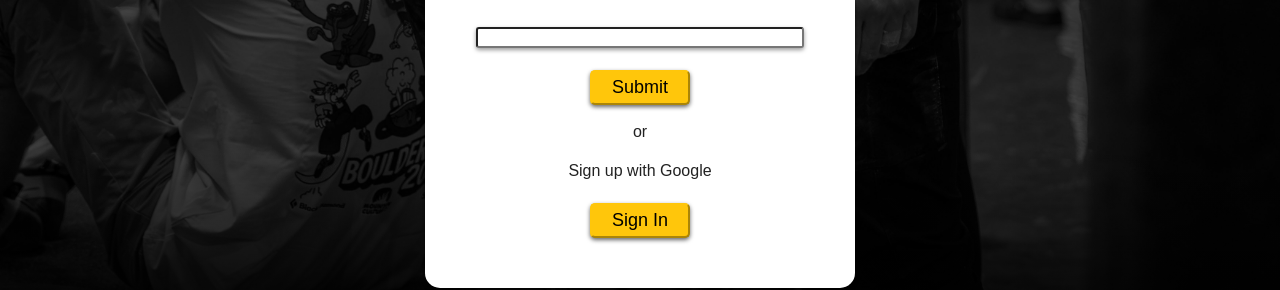
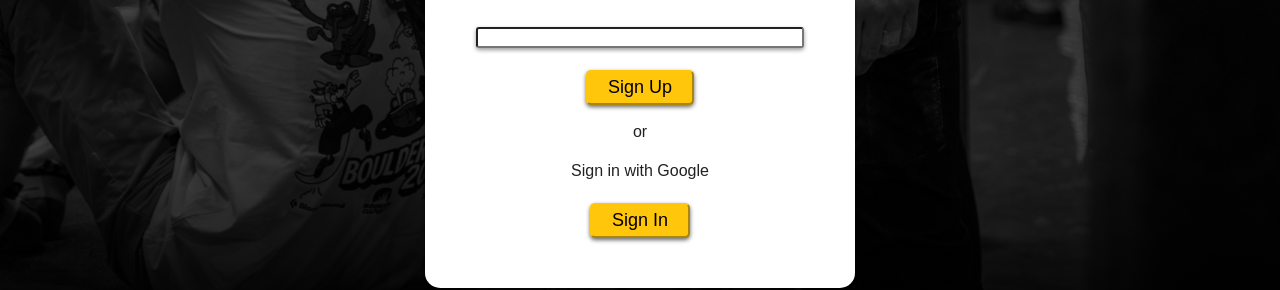
Before and after one commit to quentin-h-chen/betabase, a React (Vite) app in the folder client/: page /register in a window 1280 px wide. Shown: the part 445-735 px from the top of the page. Built offline with nearby package versions, Linux system fonts and the light colour scheme; no server answers; a web font is replaced by a local one.

Commit message:
Replace alerts with built in messages in signup/signin page

```diff
--- a/client/src/pages/Login.css
+++ b/client/src/pages/Login.css
@@ -83,6 +83,12 @@
     .sign-in-label {
         text-align: center;
     }
+
+    .login-error-message {
+        font-size: 14px;
+        text-align: center;
+        margin-top: 0;
+    }
 }
 
 @media (max-width: 390px) {
--- a/client/src/pages/Login.jsx
+++ b/client/src/pages/Login.jsx
@@ -15,9 +15,10 @@ import { useNavigate } from 'react-router-dom';
  */
 
 export default function Login() {
-    // State variables for username and password
+    // State variables for username, password, and errors
     const [user, setUser] = useState("");
     const [pass, setPass] = useState("");
+    const [error, setError] = useState("");
 
     // React Router hook for navigation
     const navigate = useNavigate();
@@ -40,27 +41,28 @@ export default function Login() {
      * Unsucessful: displays error message
      */
     const submitHandler = async() => {
+        setError("");
         try {
             await signInWithEmailAndPassword(auth, user, pass);
             navigate('/home')
         } catch (err) {
             if (err.code === "auth/invalid-email") {
-                alert("Please enter a valid email address.")
+                setError("Please enter a valid email address.");
             }
             else if (err.code === "auth/user-not-found") {
-                alert("No account found with this email.")
+                setError("No account found with this email.");
             }
             else if (err.code === "auth/wrong-password") {
-                alert("Incorrect password. Please try again.")
+                setError("Incorrect password. Please try again.");
             }
             else if (err.code === "auth/too-many-requests") {
-                alert("Too many attempts. Please try again later.")
+                setError("Too many attempts. Try again later.");
             }
             else if (err.code === "auth/invalid-credential") {
-                alert("Email or password is incorrect.")
+                setError("Email or password is incorrect.");
             }
             else {
-                alert("Sign in failed: " + err.message)
+                setError("Sign in failed: " + err.message);
             }
         }
     }
@@ -75,8 +77,11 @@ export default function Login() {
                     <p>Password: </p>
                     <input value={pass} onChange={setPassHandler} />
                 </div>
+
+                {error && <p className='login-error-message'>{error}</p>}
+
                 <div className='seperator-block'>
-                    <button onClick={submitHandler} className='submit-button'>Submit</button>
+                    <button onClick={submitHandler} className='submit-button'>Sign In</button>
                     <p className='or-text'>or</p>
                     <p className='sign-in-text'>Sign in with Google</p>
                 </div>
--- a/client/src/pages/Register.css
+++ b/client/src/pages/Register.css
@@ -87,6 +87,12 @@
     .email-password-container p {
         margin-bottom: 5px;
     }
+
+    .register-error-message {
+        font-size: 14px;
+        text-align: center;
+        margin-top: 0;
+    }
 }
 
 @media (max-width: 390px) {
--- a/client/src/pages/Register.jsx
+++ b/client/src/pages/Register.jsx
@@ -3,6 +3,7 @@ import { useState } from 'react';
 import { createUserWithEmailAndPassword } from 'firebase/auth';
 import { auth } from '../firebase/firebaseConfig';
 import GoogleSignIn from '../components/GoogleSignIn';
+import { useNavigate } from 'react-router-dom';
 
 /**
  * Register Page
@@ -13,8 +14,10 @@ import GoogleSignIn from '../components/GoogleSignIn';
 
 export default function Register() {
     // State variables for user email, password, and errors in registration
-    const [user, setUser] = useState("")
-    const [pass, setPass] = useState("")
+    const [user, setUser] = useState("");
+    const [pass, setPass] = useState("");
+    const [error, setError] = useState("");
+    const navigate = useNavigate();
 
     /**
      * Handles user email input change and updates user state
@@ -34,21 +37,22 @@ export default function Register() {
      * Firebase throws error
      */
     const submitHandler = async () => {
+        setError("");
         try {
             await createUserWithEmailAndPassword(auth, user, pass);
-            alert("You have been registered successfully!");
+            navigate('/home');
         } catch (err) {
             if (err.code === "auth/email-already-in-use") {
-                alert("This email is already registered. Please try logging in.");
+                setError("This email is already registered.");
             }
             else if (err.code === "auth/invalid-email") {
-                alert("Invalid email. Please enter a valid email.");
+                setError("Invalid email. Please enter a valid email.");
             }
             else if (err.code === "auth/weak-password") {
-                alert("Password is too weak. Please use at least 6 characters.");
+                setError("Make password at least 6 characters.");
             }
             else {
-                alert("Registration failed: " + err.message);
+                setError("Registration failed: " + err.message);
             }
         }
     };
@@ -63,10 +67,13 @@ export default function Register() {
                     <p>Password: </p>
                     <input value={pass} onChange={setPassHandler} />
                 </div>
+
+                {error && <p className='register-error-message'>{error}</p>}
+
                 <div className='seperator-block'>
-                    <button onClick={submitHandler} className='submit-button'>Submit</button>
+                    <button onClick={submitHandler} className='submit-button'>Sign Up</button>
                     <p className='or-text'>or</p>
-                    <p className='sign-in-text'>Sign up with Google</p>
+                    <p className='sign-in-text'>Sign in with Google</p>
                 </div>
                 <GoogleSignIn />
             </div>
```
